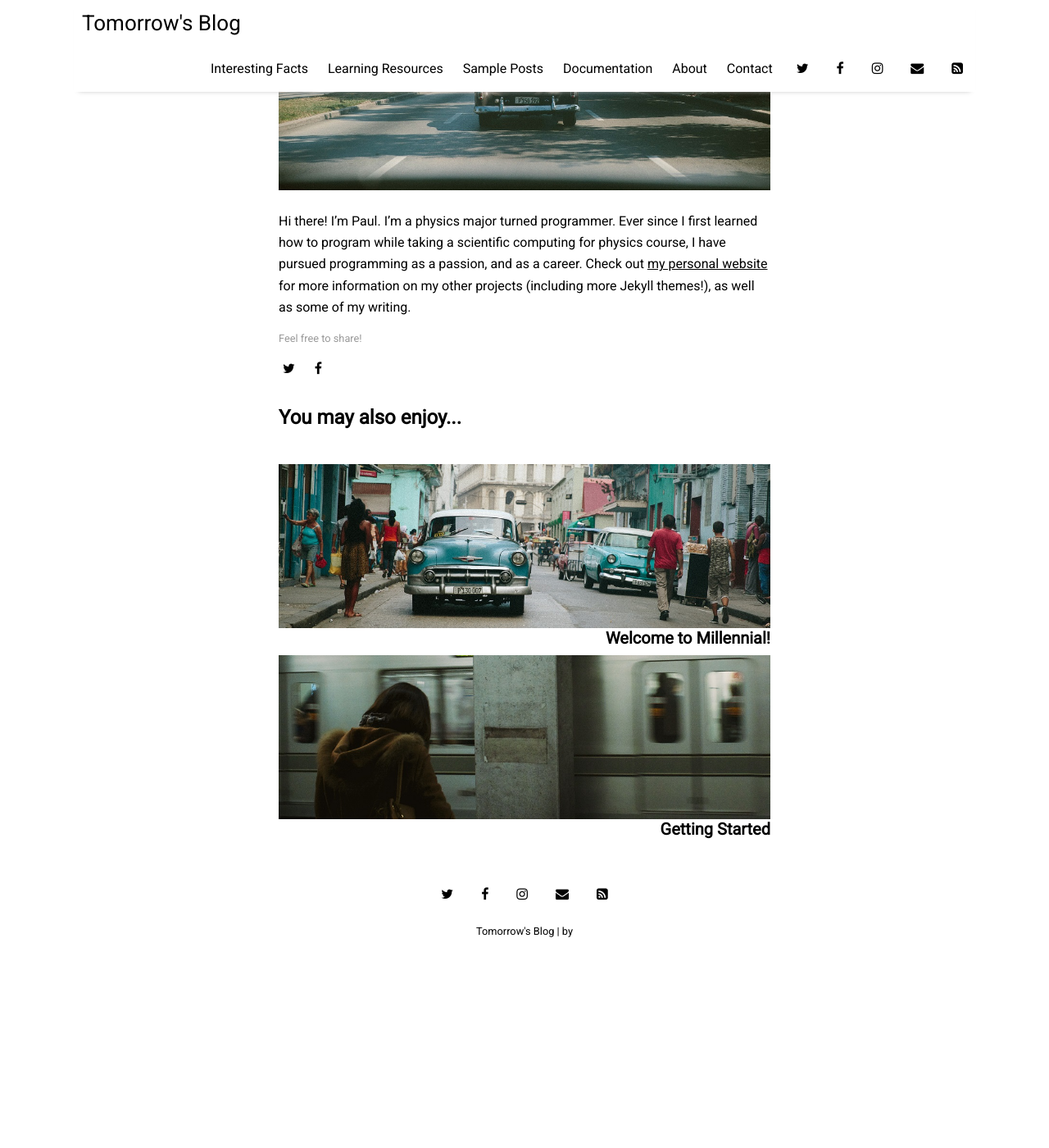
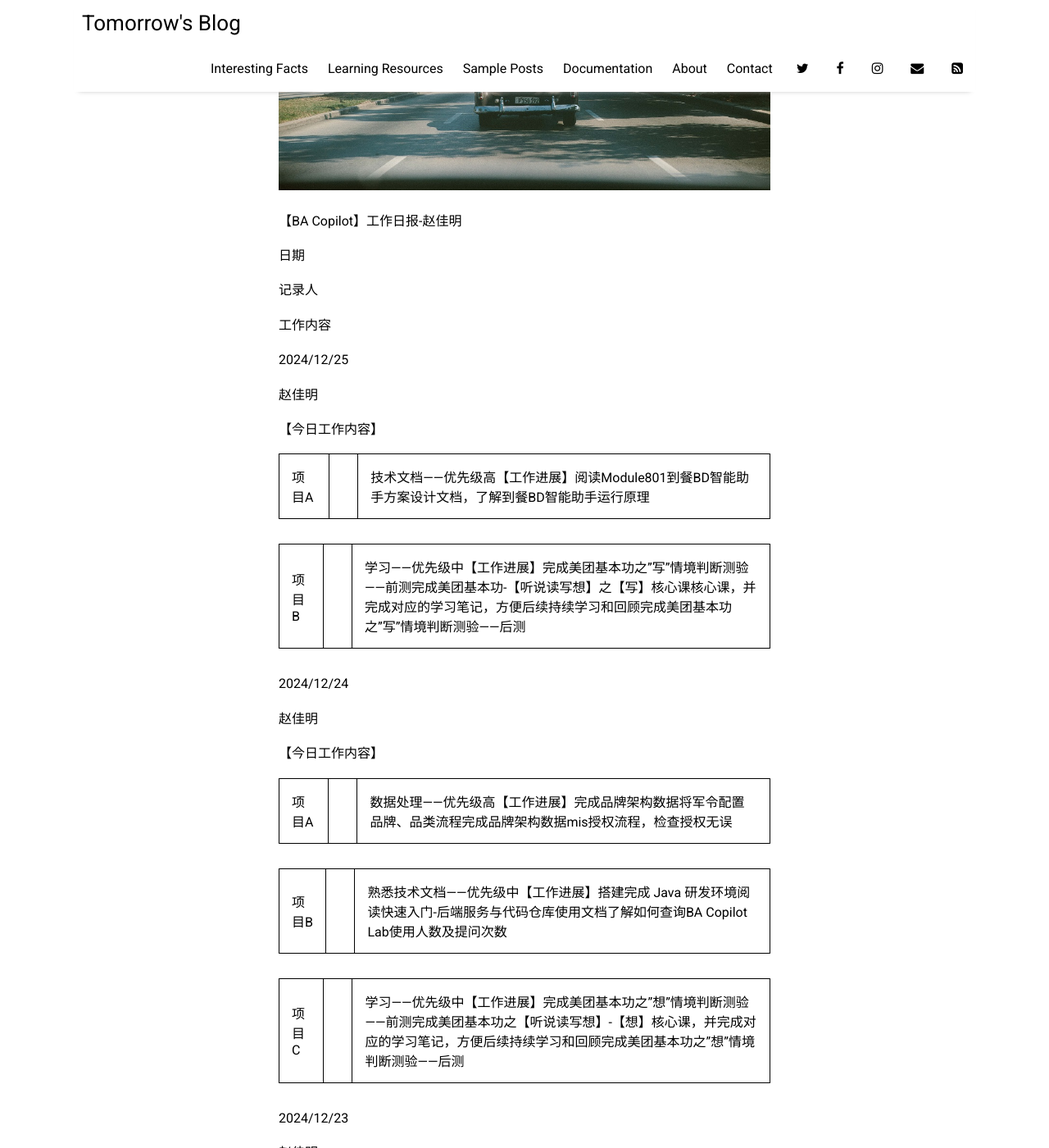
Before and after one commit to zjmzjm606/zjmzjm606.github.io, a Jekyll site: the page built from _posts/2016-04-04-about-the-author.md, in a window 1280 px wide and 1400 px high, scrolled down 330 px. Shown: the whole window at 82% size. Built offline with Jekyll 4.4.1, drawn with Linux system fonts in a browser that asks for light colours; nearby versions of some CDN libraries; before the commit the page ends 1504 px from its top, so only the background shows below that; some of the changed text lies outside the part shown.

Commit message:
Update 2016-04-04-about-the-author.md

```diff
--- a/_posts/2016-04-04-about-the-author.md
+++ b/_posts/2016-04-04-about-the-author.md
@@ -1,10 +1,50 @@
 ---
 layout: post
-title: "About the Author"
-author: "Paul Le"
+title: "Daliy Work Notes"
+author: "ZJM"
 categories: facts
-tags: [sample]
+tags: [internship]
 image: cuba-2.jpg
 ---
 
-Hi there! I'm Paul. I’m a physics major turned programmer. Ever since I first learned how to program while taking a scientific computing for physics course, I have pursued programming as a passion, and as a career. Check out [my personal website](https://www.lenpaul.com/) for more information on my other projects (including more Jekyll themes!), as well as some of my writing.
+【BA Copilot】工作日报-赵佳明
+
+日期
+
+记录人
+
+工作内容
+
+2024/12/25
+
+赵佳明
+
+【今日工作内容】
+
+项目A || 技术文档——优先级高【工作进展】阅读Module801到餐BD智能助手方案设计文档，了解到餐BD智能助手运行原理
+
+项目B || 学习——优先级中【工作进展】完成美团基本功之"写"情境判断测验——前测完成美团基本功-【听说读写想】之【写】核心课核心课，并完成对应的学习笔记，方便后续持续学习和回顾完成美团基本功之"写"情境判断测验——后测
+
+2024/12/24
+
+赵佳明
+
+【今日工作内容】
+
+项目A || 数据处理——优先级高【工作进展】完成品牌架构数据将军令配置品牌、品类流程完成品牌架构数据mis授权流程，检查授权无误
+
+项目B || 熟悉技术文档——优先级中【工作进展】搭建完成 Java 研发环境阅读快速入门-后端服务与代码仓库使用文档了解如何查询BA Copilot Lab使用人数及提问次数
+
+项目C || 学习——优先级中【工作进展】完成美团基本功之"想"情境判断测验——前测完成美团基本功之【听说读写想】-【想】核心课，并完成对应的学习笔记，方便后续持续学习和回顾完成美团基本功之"想"情境判断测验——后测
+
+2024/12/23
+
+赵佳明
+
+【今日工作内容】
+
+项目A || 入职——优先级高【工作进展】入职手续流程进展100%，实习新手攻略手册熟悉入职首日熟悉办公软件，以及美团员工内部攻略完成“互联网+大学”通用基本功课程：美团Push内容安全必修课，信息安全意识&阳光职场行为规范实习生入职必修课
+
+项目B || BA Copilot Lab—优先级高【工作进展】熟悉BA Copilot Lab介绍和使用方法体验BA Copilot Lab的使用（上传数据，生成代码，生成图表，相关性分析）处理xlsx数据，交换index与value，使得数据能被Lab更好地处理和进一步使用
+
+其它完成Mac本地环境配置
```
